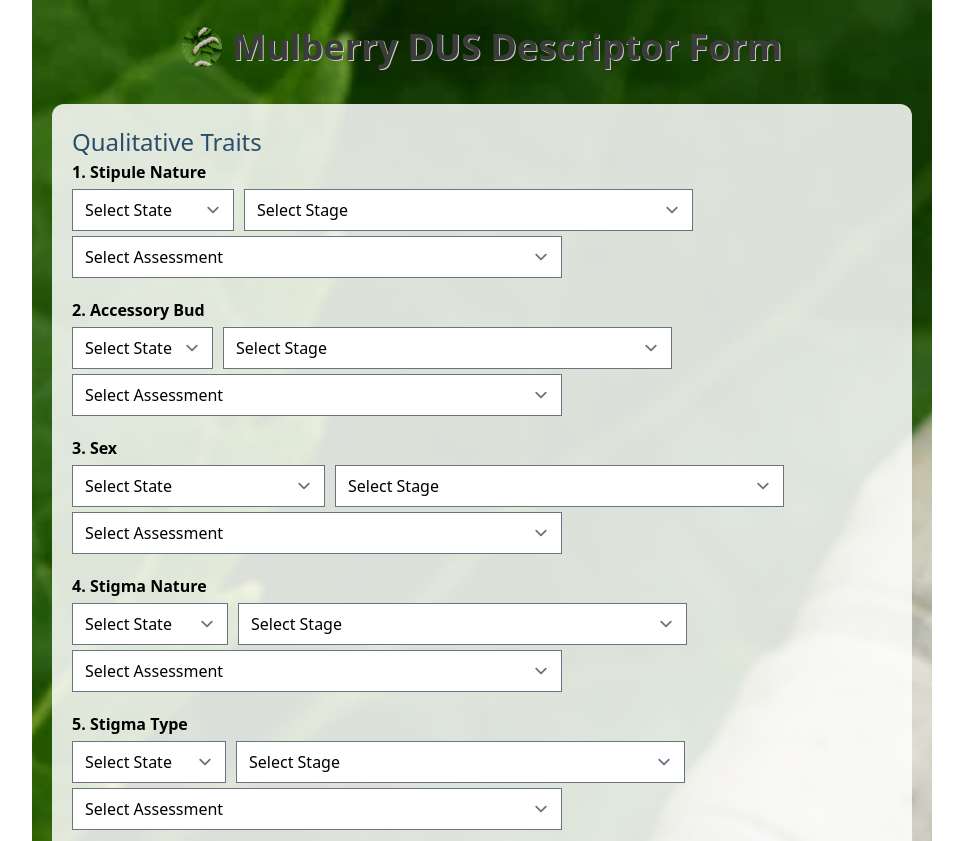
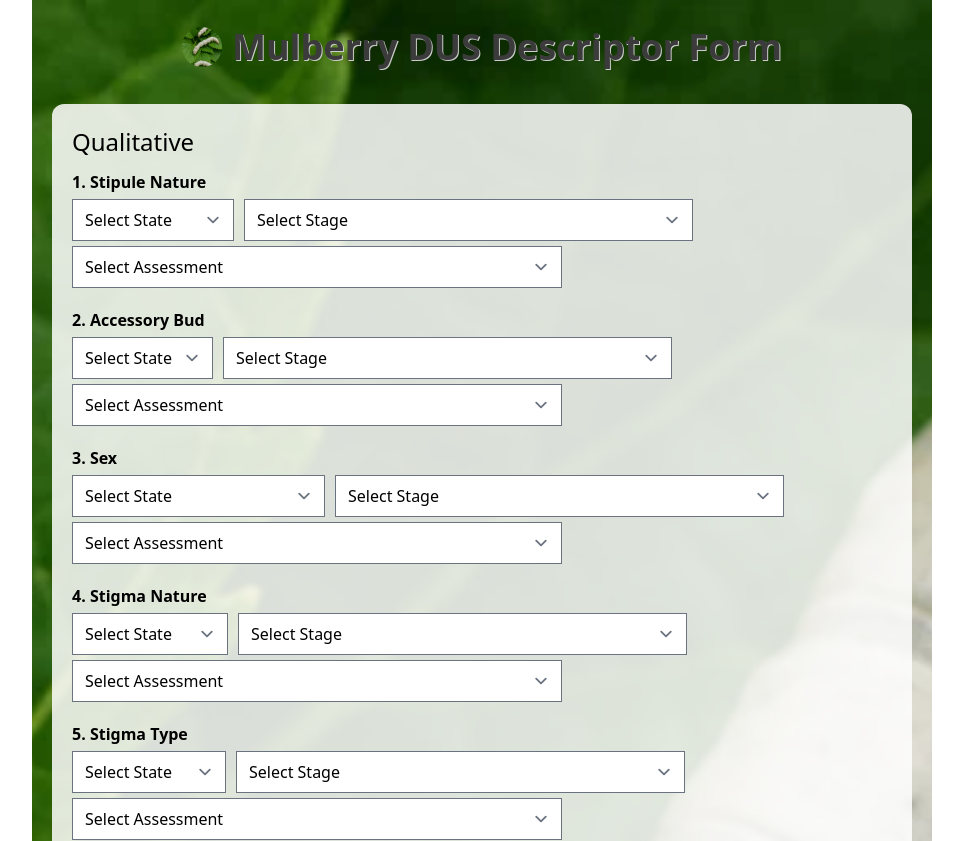
Before and after one commit to ChaitraPhD/MorusDUSform, a Next.js app: page / in a window 1280 px wide. Shown: the top 841 px of the page, without its empty margins (158-1121 px from the left). Built offline with nearby package versions, Linux system fonts and the light colour scheme.

Commit message:
Update index.js

```diff
--- a/pages/index.js
+++ b/pages/index.js
@@ -35,7 +35,6 @@ export default function Home() {
 
   const renderTrait = (traitKey, serialNumber) => {
     const trait = traitData[traitKey];
-
     return (
       <div key={traitKey} style={{ marginBottom: "20px" }}>
         <label>
@@ -159,22 +158,31 @@ export default function Home() {
           borderRadius: "12px",
         }}
       >
-        {Object.entries(groupedTraits).map(([group, traitKeys]) => (
-          <div key={group} style={{ marginBottom: "30px" }}>
-            <h2 style={{ color: "#2a4d69", fontSize: "24px" }}>{group} Traits</h2>
-            {traitKeys.map((traitKey) => renderTrait(traitKey, serialNumber++))}
+        {Object.entries(groupedTraits).map(([group, keys]) => (
+          <div key={group}>
+            <h2 style={{ fontSize: "24px", marginBottom: "10px" }}>{group}</h2>
+            {keys.map((key) => renderTrait(key, serialNumber++))}
           </div>
         ))}
 
-        <button type="button" onClick={handleSubmit} style={{ fontSize: "18px", padding: "10px 20px" }}>
+        <button
+          type="button"
+          onClick={handleSubmit}
+          style={{
+            marginTop: "20px",
+            padding: "10px 20px",
+            fontSize: "16px",
+            backgroundColor: "#4CAF50",
+            color: "white",
+            border: "none",
+            borderRadius: "8px",
+            cursor: "pointer",
+          }}
+        >
           Submit
         </button>
 
-        {submitStatus && (
-          <p style={{ marginTop: "20px", fontSize: "16px", fontWeight: "bold", color: "#333" }}>
-            {submitStatus}
-          </p>
-        )}
+        <p style={{ marginTop: "15px", fontWeight: "bold" }}>{submitStatus}</p>
       </form>
     </div>
   );
```
